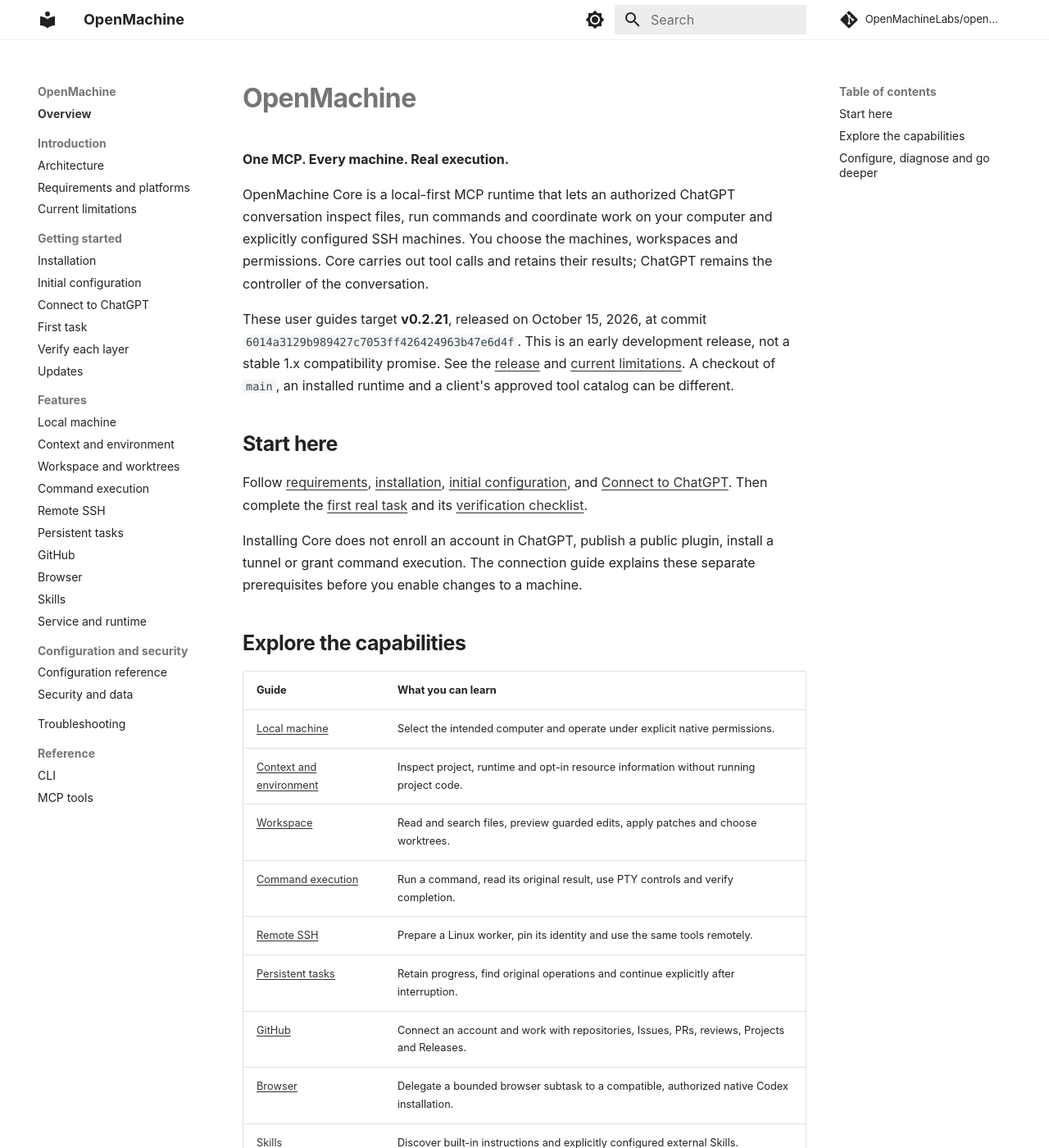
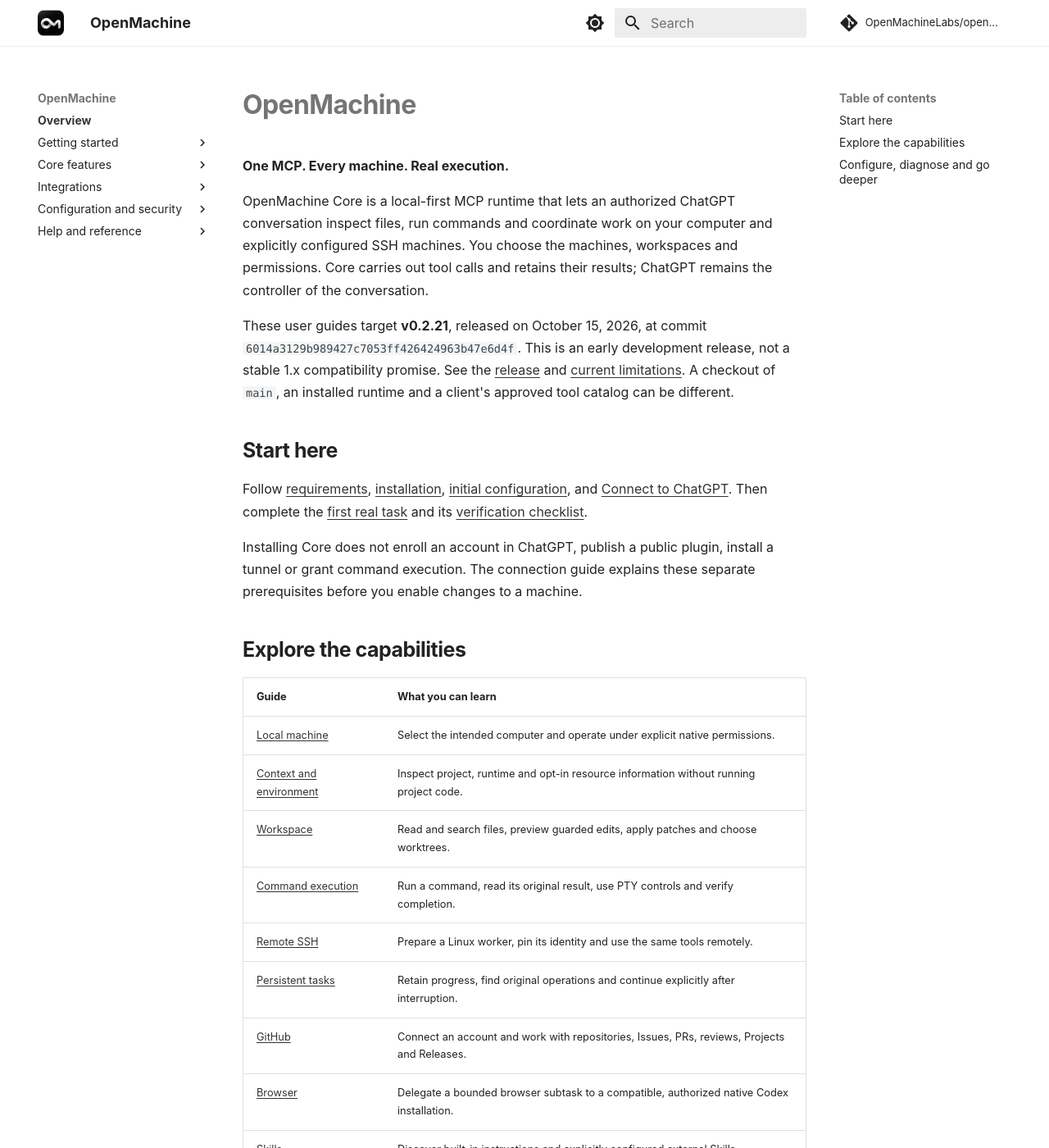
Before and after one commit to OpenMachineLabs/openmachine, an MkDocs documentation site: the page built from docs/index.md, in a window 1280 px wide and 1400 px high. Shown: the whole window at 82% size. Built offline with MkDocs 1.6.1 and Material for MkDocs 9.7.7, drawn with Linux system fonts in a browser that asks for light colours; comment, search, counter and statistics services are not loaded.

Commit message:
docs(site): group navigation and apply the official logo (#163)
Why: simplify documentation navigation and use the supplied OpenMachine logo.
Scope: five collapsible categories, the existing 25 guide URLs, logo/favicon and asset ownership.
Validation: strict builds, nine actual Chrome checks including all-page article text, local affected premerge and current hosted CI.
Boundary: no runtime, dependency, contributor policy or visibility/billing change. Pages publication is verified separately.
Lane: Documentation.

```diff
--- a/docs/stylesheets/extra.css
+++ b/docs/stylesheets/extra.css
@@ -52,3 +52,8 @@
 .md-nav__link--active {
   font-weight: 700;
 }
+
+.md-header__button.md-logo img {
+  width: 1.6rem;
+  height: 1.6rem;
+}
--- a/mkdocs.yml
+++ b/mkdocs.yml
@@ -15,6 +15,8 @@
   name: material
   language: en
   font: false
+  logo: assets/logo.webp
+  favicon: assets/favicon.png
   palette:
     - media: "(prefers-color-scheme: light)"
       scheme: default
@@ -31,7 +33,6 @@
         icon: material/brightness-4
         name: Switch to light mode
   features:
-    - navigation.sections
     - navigation.top
     - toc.follow
     - search.highlight
@@ -64,34 +65,35 @@
     absolute_links: warn
     unrecognized_links: warn
 
+# Keep categories collapsible; only the current page's path opens automatically.
 nav:
   - Overview: index.md
-  - Introduction:
-      - Architecture: introduction/architecture.md
-      - Requirements and platforms: introduction/requirements.md
-      - Current limitations: introduction/limitations.md
   - Getting started:
+      - Requirements: introduction/requirements.md
       - Installation: getting-started/installation.md
       - Initial configuration: getting-started/configuration.md
       - Connect to ChatGPT: getting-started/connect-chatgpt.md
       - First task: getting-started/first-task.md
-      - Verify each layer: getting-started/verification.md
+      - Verification: getting-started/verification.md
       - Updates: getting-started/updates.md
-  - Features:
+  - Core features:
       - Local machine: features/local-machine.md
       - Context and environment: features/context.md
       - Workspace and worktrees: features/workspace.md
       - Command execution: features/execution.md
+      - Persistent tasks: features/tasks.md
+      - Service and runtime: features/service.md
+  - Integrations:
       - Remote SSH: features/ssh.md
-      - Persistent tasks: features/tasks.md
       - GitHub: features/github.md
       - Browser: features/browser.md
       - Skills: features/skills.md
-      - Service and runtime: features/service.md
   - Configuration and security:
       - Configuration reference: configuration/reference.md
       - Security and data: configuration/security.md
-  - Troubleshooting: troubleshooting.md
-  - Reference:
+  - Help and reference:
+      - Architecture: introduction/architecture.md
+      - Current limitations: introduction/limitations.md
+      - Troubleshooting: troubleshooting.md
       - CLI: reference/cli.md
       - MCP tools: reference/tools.md
```
Also changed, not shown: docs/assets/favicon.png (added), docs/assets/logo.webp (added), 1 other file.
